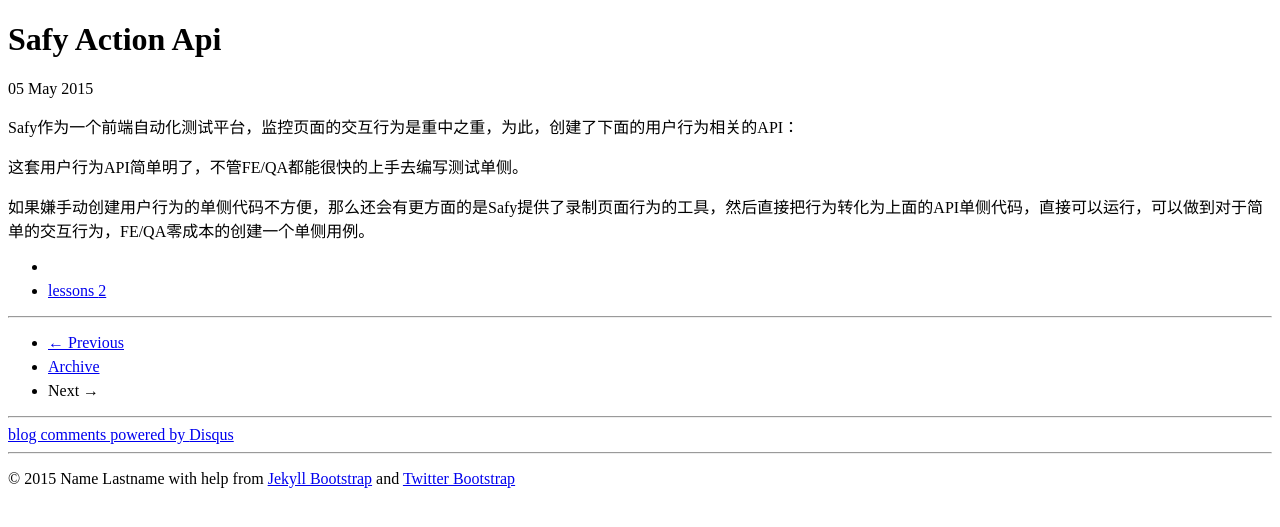
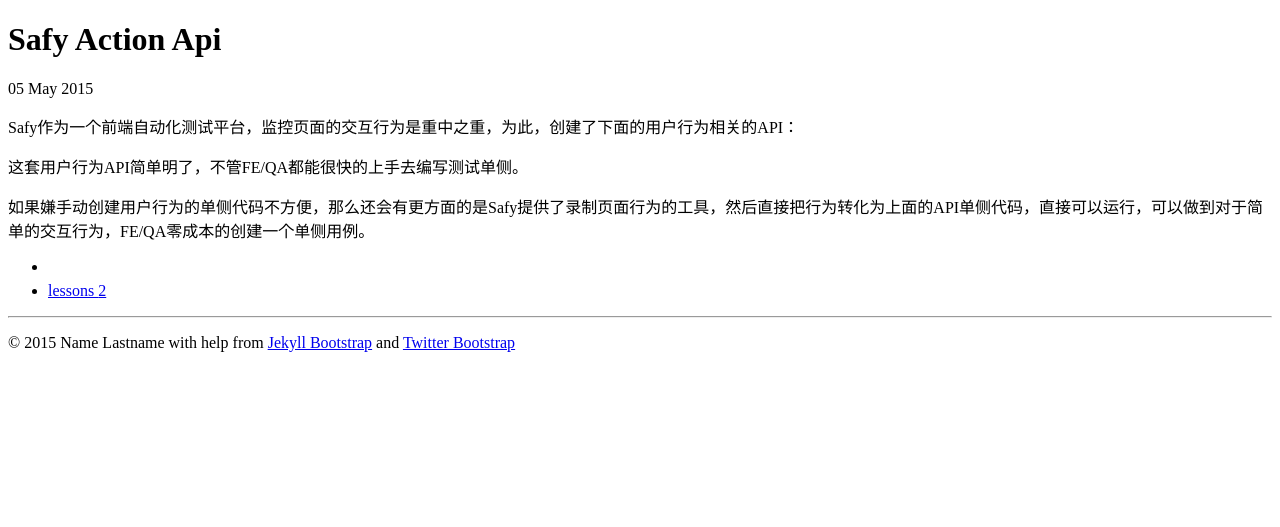
Before and after one commit to supersha/supersha.github.io, a Jekyll site: the page built from _posts/core-samples/2015-5-5-safy-action-api.md, in a window 1280 px wide. Shown: the top 527 px of the page. Built offline with Jekyll 4.4.1, drawn with Linux system fonts in a browser that asks for light colours; comment, search, counter and statistics services are not loaded.

Commit message:
by shafeng

```diff
--- a/_includes/themes/twitter/post.html
+++ b/_includes/themes/twitter/post.html
@@ -26,24 +26,5 @@
       {% include JB/tags_list %}
     </ul>
   {% endunless %}
-
-    <hr>
-    <div class="pagination">
-      <ul>
-      {% if page.previous %}
-        <li class="prev"><a href="{{ BASE_PATH }}{{ page.previous.url }}" title="{{ page.previous.title }}">&larr; Previous</a></li>
-      {% else %}
-        <li class="prev disabled"><a>&larr; Previous</a></li>
-      {% endif %}
-        <li><a href="{{ BASE_PATH }}{{ site.JB.archive_path }}">Archive</a></li>
-      {% if page.next %}
-        <li class="next"><a href="{{ BASE_PATH }}{{ page.next.url }}" title="{{ page.next.title }}">Next &rarr;</a></li>
-      {% else %}
-        <li class="next disabled"><a>Next &rarr;</a>
-      {% endif %}
-      </ul>
-    </div>
-    <hr>
-    {% include JB/comments %}
   </div>
 </div>
```
